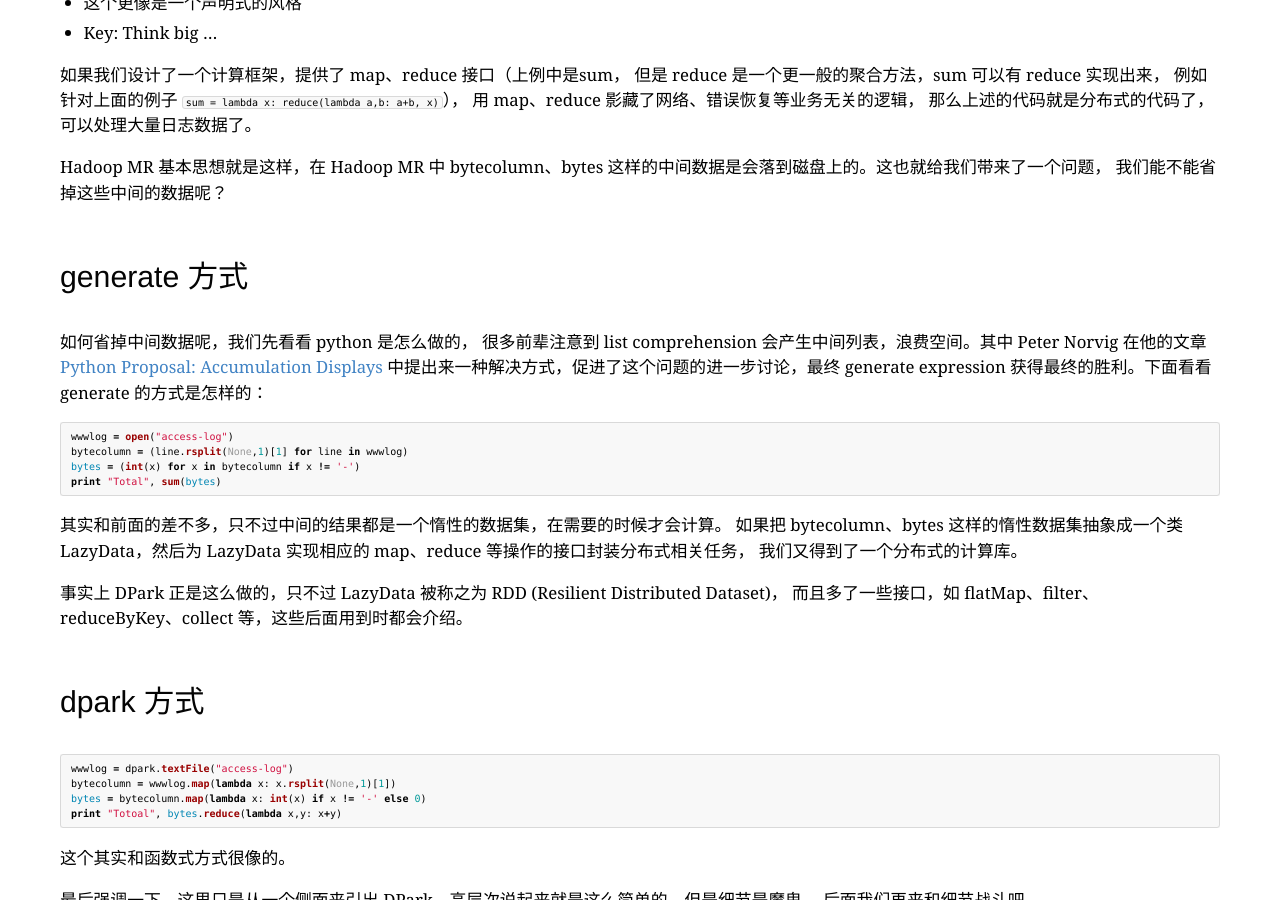
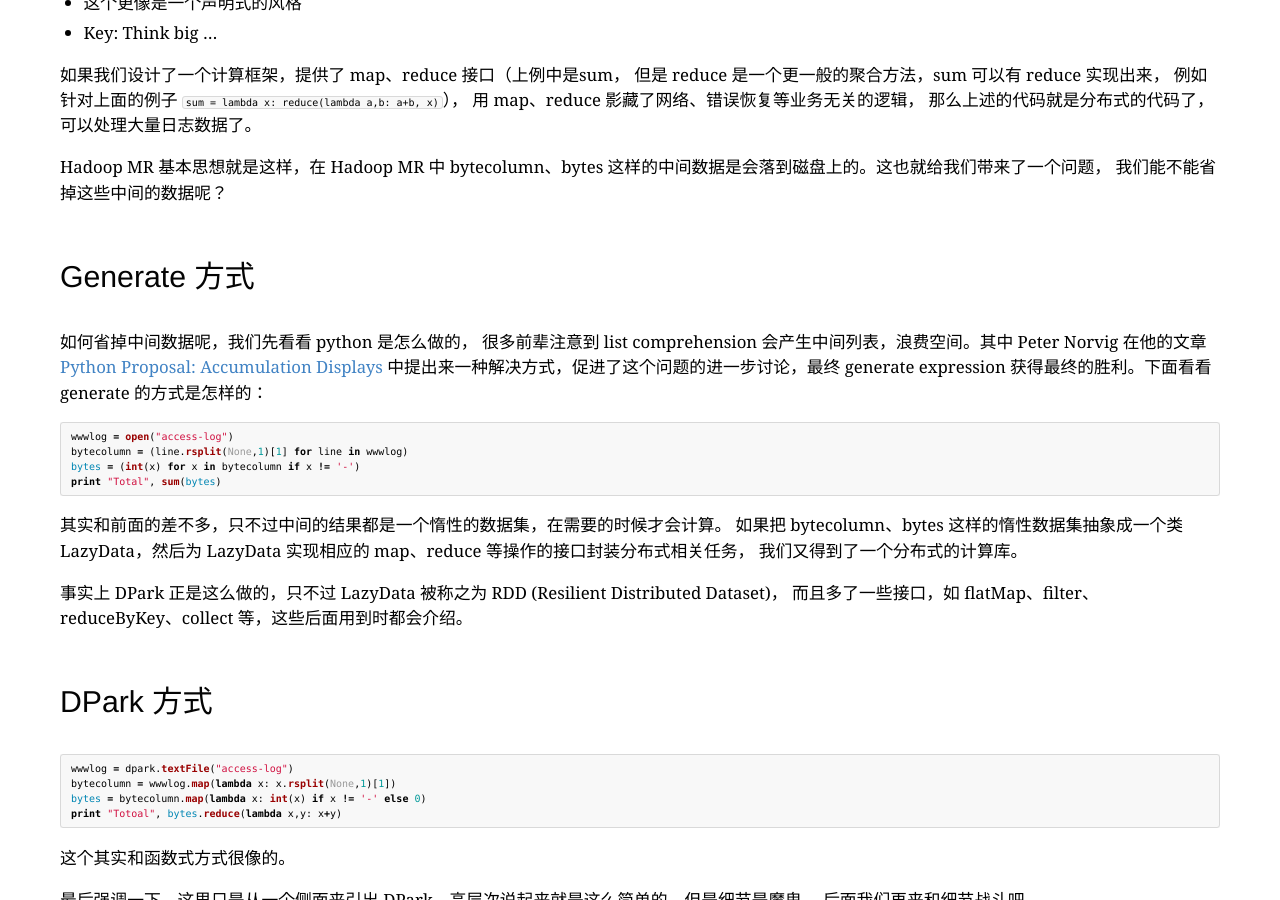
Before and after one commit to zzl0/zzl0.github.com, a Jekyll site: the page built from _posts/2014-10-13-dpark-basic.md, in a window 1280 px wide and 900 px high, scrolled down 2233 px. Built offline with Jekyll 4.4.1, drawn with Linux system fonts in a browser that asks for light colours; some web fonts are replaced; Markdown is read by kramdown in place of the engine named in the settings; comment, search, counter and statistics services are not loaded.

Commit message:
refactor

````diff
--- a/_posts/2014-10-13-dpark-basic.md
+++ b/_posts/2014-10-13-dpark-basic.md
@@ -97,7 +98,7 @@
 这样的中间数据是会落到磁盘上的。这也就给我们带来了一个问题，
 我们能不能省掉这些中间的数据呢？
 
-### generate 方式
+### Generate 方式
 
 如何省掉中间数据呢，我们先看看 python 是怎么做的，
 很多前辈注意到 list comprehension 会产生中间列表，浪费空间。其中
@@ -120,7 +121,7 @@
 事实上 DPark 正是这么做的，只不过 LazyData 被称之为 RDD (Resilient Distributed Dataset)，
 而且多了一些接口，如 flatMap、filter、reduceByKey、collect 等，这些后面用到时都会介绍。
 
-### dpark 方式
+### DPark 方式
 
 ``` python
 wwwlog = dpark.textFile("access-log")
````
Also changed, not shown: other parts of _posts/2014-10-13-dpark-basic.md (+1 -0 lines), _posts/2014-08-05-dpark.md (+2 -1 lines), 2 other files.
